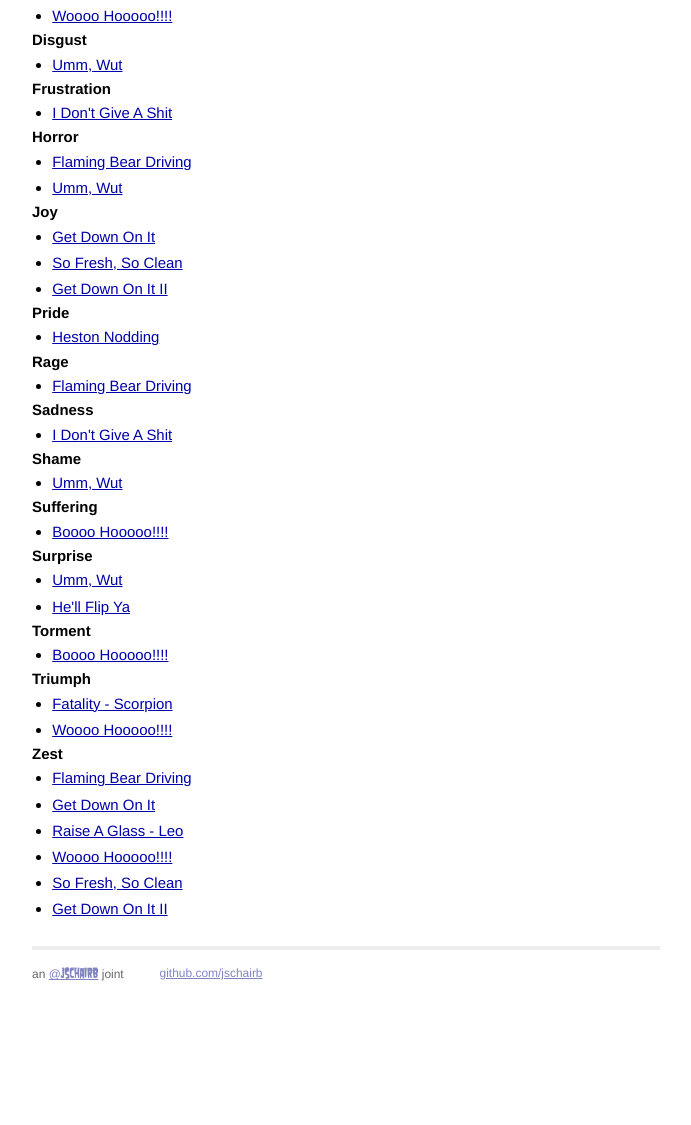
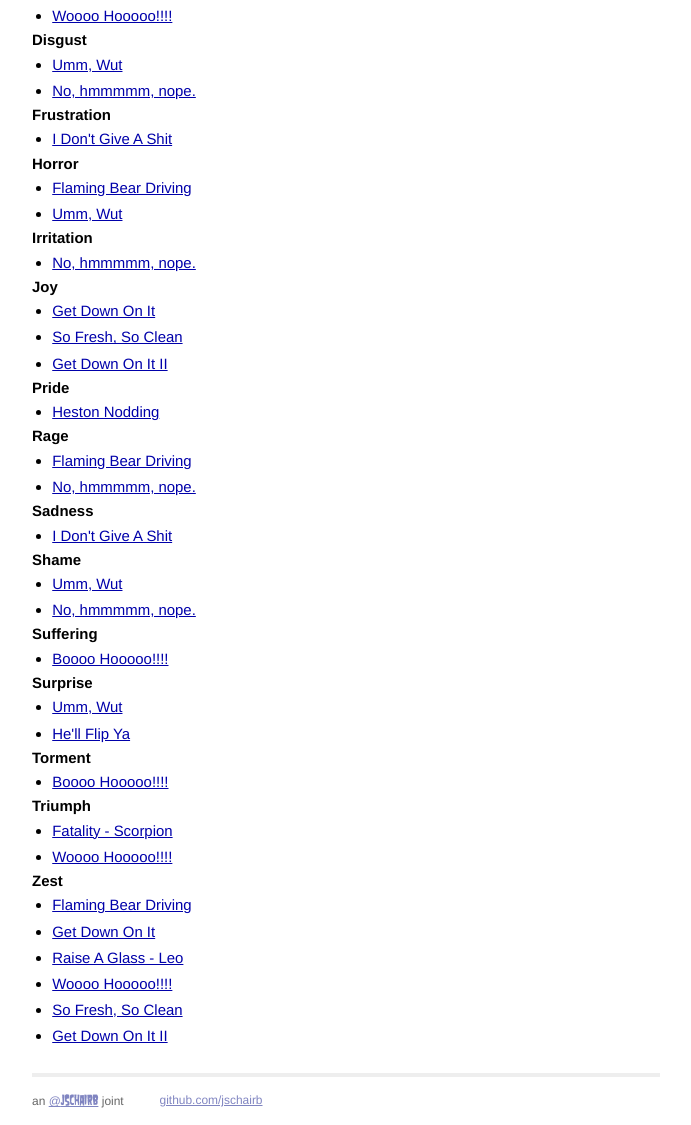
Before and after one commit to jschairb/zeitgeist, a Jekyll site: the page built from index.html, in a window 1280 px wide. Shown: the part 322-1447 px from the top of the page, without its empty margins (294-985 px from the left). Built offline with Jekyll 4.4.1, drawn with Linux system fonts in a browser that asks for light colours; Markdown is read by kramdown in place of the engine named in the settings; before the commit the page ends 1320 px from its top, so only the background shows below that.

Commit message:
ROBERT DOWNEY NOPE

```diff
--- a/_data/categories.yaml
+++ b/_data/categories.yaml
@@ -10,11 +10,14 @@ Contentment:
   - leo-woohoo
 Disgust:
   - jesse-disbelief
+  - robert-downey-nope
 Frustration:
   - red-don-t-give-a-shit
 Horror:
   - flaming-bear
   - jesse-disbelief
+Irritation:
+  - robert-downey-nope
 Joy:
   - leo-dancing
   - outkast-dancing
@@ -23,10 +26,12 @@ Pride:
   - heston-nodding
 Rage:
   - flaming-bear
+  - robert-downey-nope
 Sadness:
   - red-don-t-give-a-shit
 Shame:
   - jesse-disbelief
+  - robert-downey-nope
 Suffering:
   - osu-fans-boohoo
 Surprise:
--- a/_data/images.yaml
+++ b/_data/images.yaml
@@ -34,6 +34,9 @@ outkast-dancing:
 red-don-t-give-a-shit:
   file: red-don-t-give-a-shit.gif
   name: "I Don't Give A Shit"
+robert-downey-nope:
+  file: robert-downey-nope
+  name: No, hmmmmm, nope.
 toddler-dancing:
   file: toddler-dancing.gif
   name: Get Down On It II
```
Also changed, not shown: images/robert-downey-nope.gif (added).
